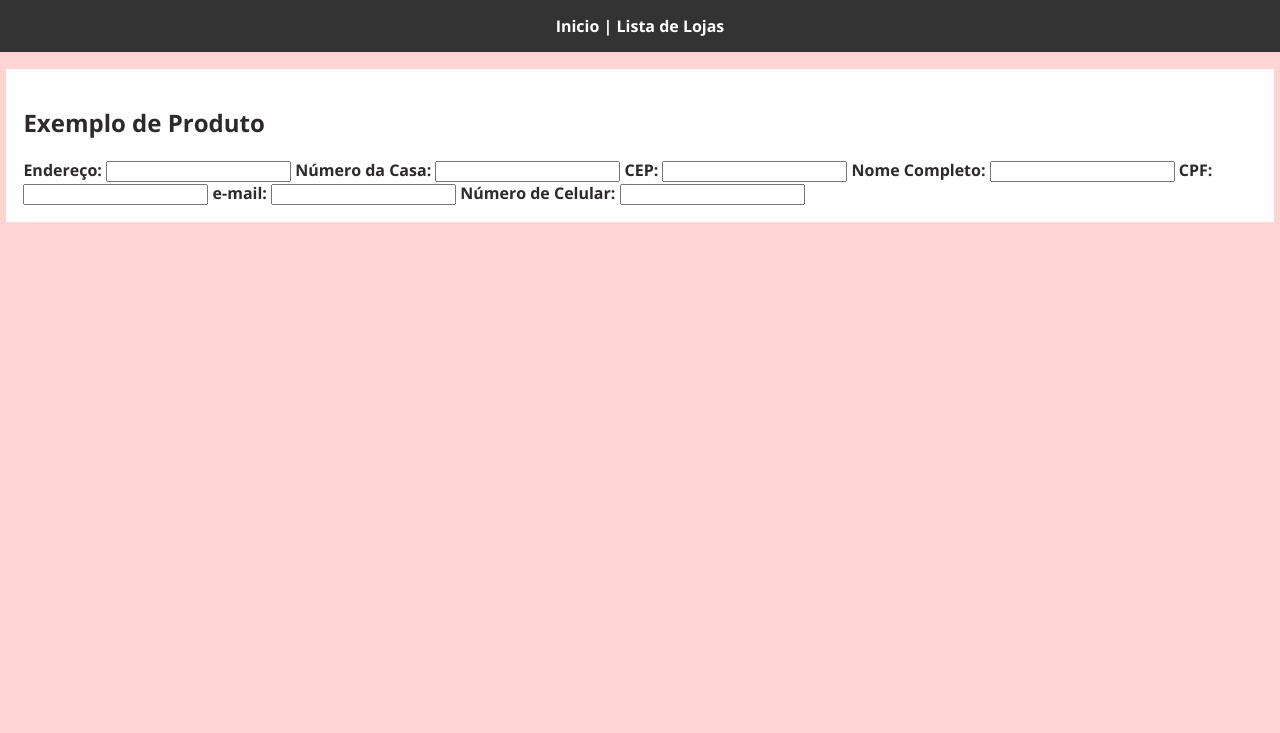
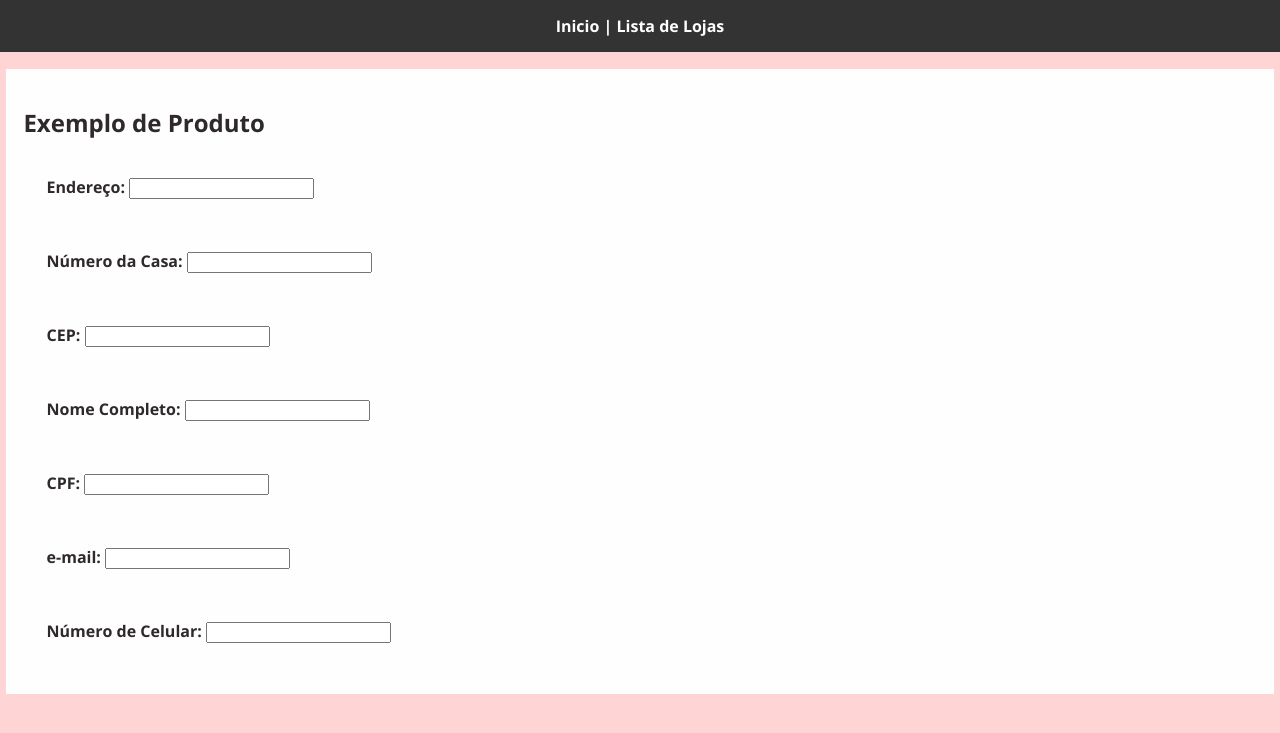
Before and after one commit to thomasflx/compras-lojas-learn, a PHP site: page /compras-lojas-learn/pagina-da-compra.php in a window 1280 px wide. Shown: the top 733 px of the page. Run offline with PHP 8.4, Linux system fonts and the light colour scheme; some web fonts are replaced.

Commit message:
Fiz oq o gênio sr.Thomas mandoue o resultado foi impressionante

```diff
--- a/pagina-da-compra.php
+++ b/pagina-da-compra.php
@@ -39,26 +39,40 @@
 				Exemplo de Produto
 			</h2>
 
+			<div class="produtos">
 				<label for="endereco">Endereço:</label>
 				<input type="text" id="endereco" />
+			</div>
 
+			<div class="produtos">
 				<label for="n-da-casa">Número da Casa:</label>
 				<input type="number" id="n-da-casa" />
+			</div>
 
+			<div class="produtos">
 				<label for="cep">CEP:</label>
 				<input type="number" id="cep" />
+			</div>
 
+			<div class="produtos">
 				<label for="nome-completo">Nome Completo:</label>
 				<input type="text" id="nome-completo" />
+			</div>
 
+			<div class="produtos">
 				<label for="cpf">CPF:</label>
 				<input type="number" id="cpf" />
+			</div>
 
+			<div class="produtos">
 				<label for="e-mail">e-mail:</label>
 				<input type="e-mail" id="e-mail" />
+			</div>
 
+			<div class="produtos">
 				<label for="n-de-celular">Número de Celular:</label>
 				<input type="number" id="n-de-celular" />
 			</div>
+		</div>
 	</body>
 </html>
```
Lines whose indentation alone changed are shown as unchanged.
